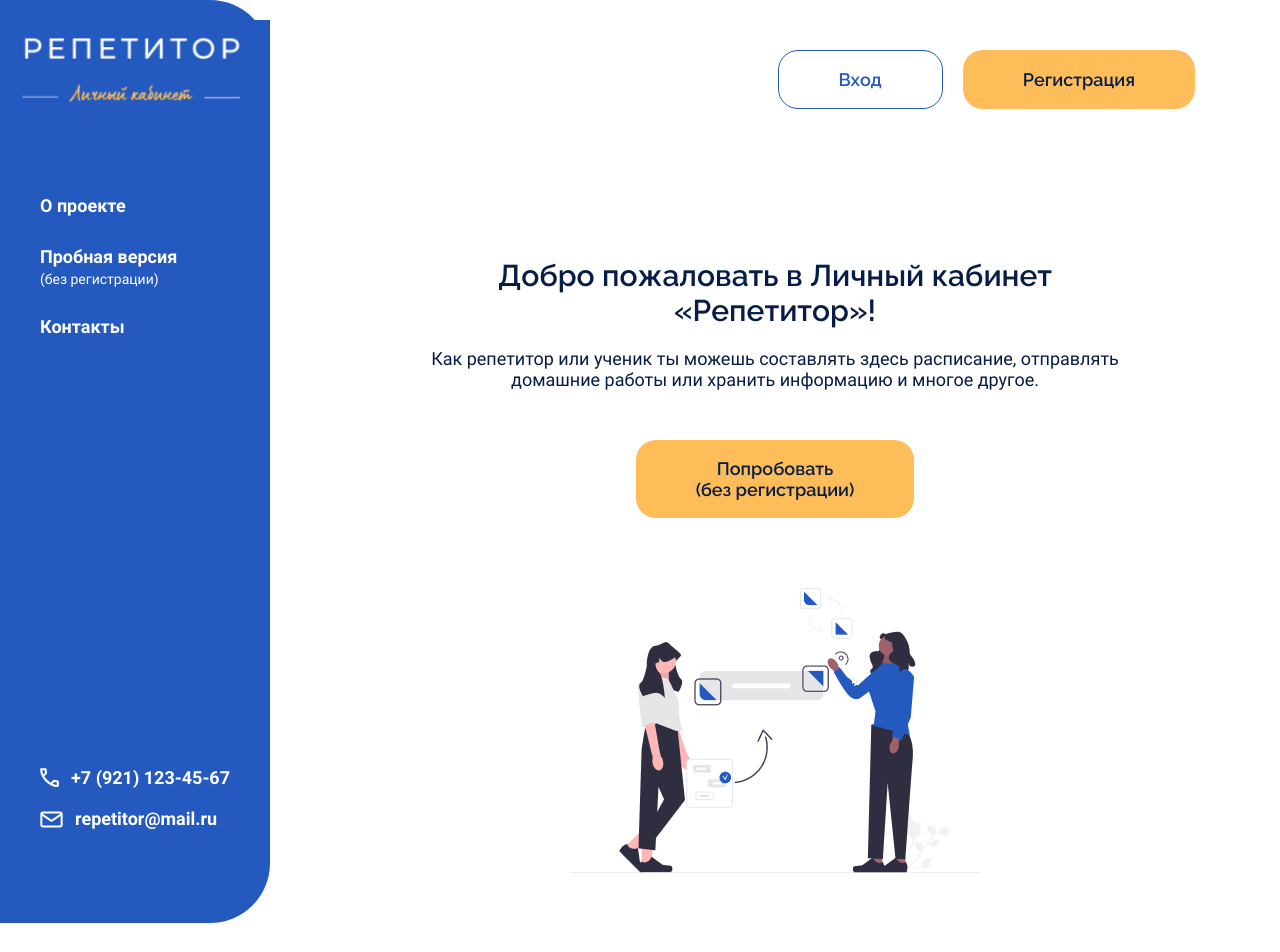
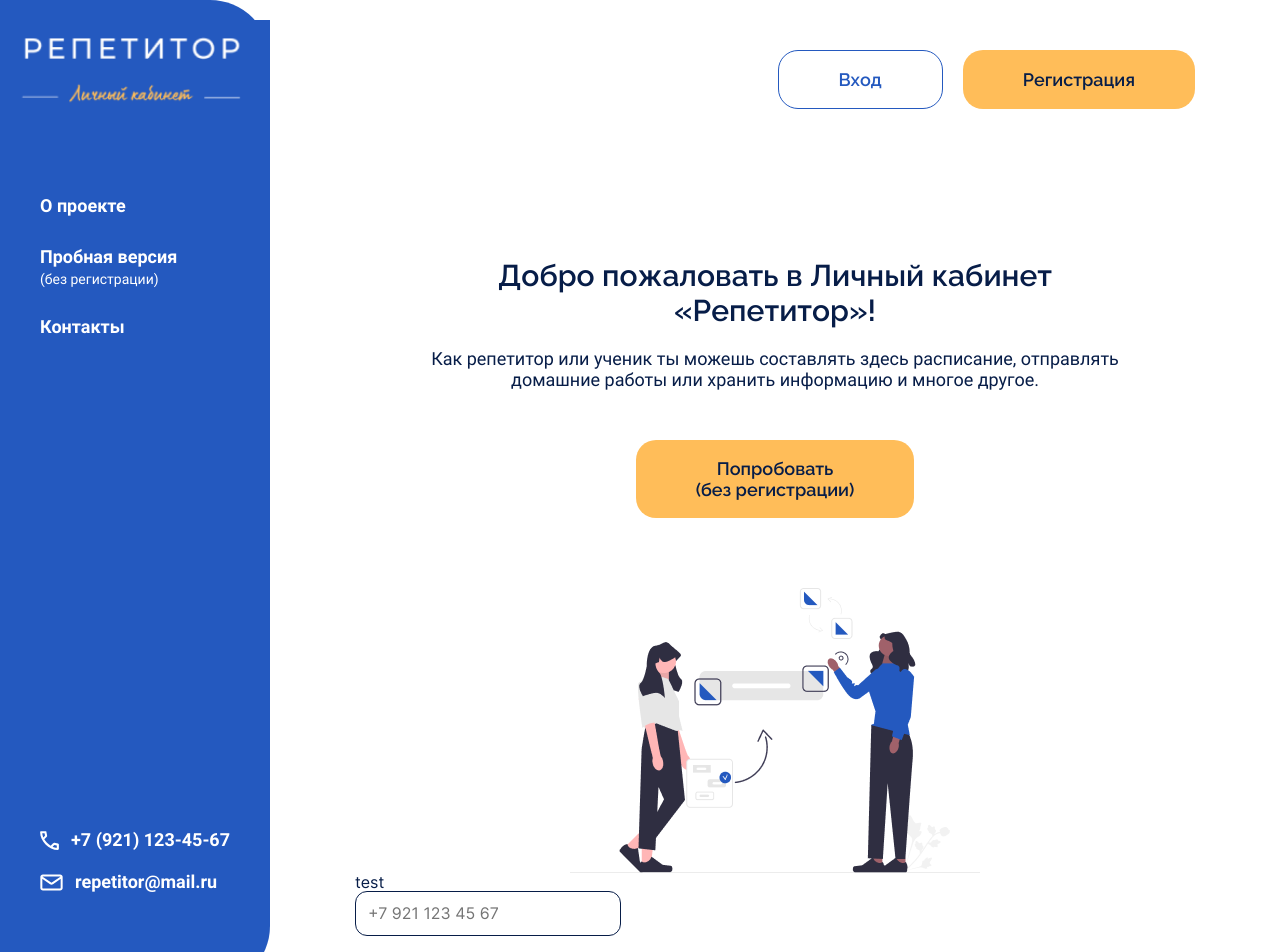
Before and after one commit to TutorOffice/TutorOffice-frontend, a React (Create React App) app: page / in a window 1280 px wide. Shown: the top 952 px of the page. Before the commit the page ends 923 px from the top, so only its background shows below. Built offline with nearby package versions, Linux system fonts and the light colour scheme.

Commit message:
добавил инпут, добавил тип к кнопке

```diff
--- a/src/index.css
+++ b/src/index.css
@@ -16,6 +16,7 @@
   --blue: #2459bf;
   --inactive:#efeeee;
   --white: #ffffff;
+  --grey: #b8bbbf;
 }
 
 body {
--- a/src/pages/mainPage/MainPage.tsx
+++ b/src/pages/mainPage/MainPage.tsx
@@ -1,16 +1,21 @@
 import Layout from '../../components/layout/Layout';
 import s from './MainPage.module.css';
 import mainImage from '../../assets/images/main-image.png';
-import {btnClass, Button} from "../../shared";
+import { btnClass, Button } from '../../shared';
+import Input from '../../shared/ui/input/input';
+import { btnType } from '../../shared/ui/button/button';
 
 const MainPage = () => {
   return (
     <Layout>
       <section className={s.main}>
         <div className={s.main__buttons}>
-          <Button variant={btnClass.ghost}>Вход</Button>
-          <Button variant={btnClass.primary}>Регистрация</Button>
-
+          <Button type={btnType.button} variant={btnClass.ghost}>
+            Вход
+          </Button>
+          <Button type={btnType.button} variant={btnClass.primary}>
+            Регистрация
+          </Button>
         </div>
         <div className={s.main__content}>
           <h1 className={s.main__title}>Добро пожаловать в Личный кабинет «Репетитор»!</h1>
@@ -19,11 +24,14 @@ const MainPage = () => {
             информацию и многое другое.
           </p>
 
-          <Button variant={btnClass.primary}>Попробовать <br/>(без регистрации)</Button>
-
+          <Button type={btnType.button} variant={btnClass.primary}>
+            Попробовать <br />
+            (без регистрации)
+          </Button>
         </div>
         <img className={s.main__image} src={mainImage} alt='Репетитор и ученик' />
       </section>
+      <Input placeholder='+7 921 123 45 67' />
     </Layout>
   );
 };
--- a/src/shared/ui/button/button.module.css
+++ b/src/shared/ui/button/button.module.css
@@ -10,7 +10,11 @@
 }
 .button:disabled {
     background-color: var(--inactive);
+    color: var(--grey);
+    border: 1px solid var(--grey);
+    pointer-events: none;
 }
+
 
 .buttonPrimary {
     background-color: var(--orange);
--- a/src/shared/ui/button/button.tsx
+++ b/src/shared/ui/button/button.tsx
@@ -1,30 +1,37 @@
 import React from 'react';
-import clsx from "clsx";
-import s from './button.module.css'
+import clsx from 'clsx';
+import s from './button.module.css';
 
 export enum btnClass {
-    primary = "primary",
-    ghost = "ghost",
+  primary = 'primary',
+  ghost = 'ghost',
+}
+
+export enum btnType {
+  button = 'button',
+  submit = 'submit',
+  reset = 'reset',
 }
 
 interface ButtonProps {
-    onClick?(): void
-    children: React.ReactNode
-    variant: btnClass
-    isDisabled? :boolean
+  onClick?: () => void;
+  children: React.ReactNode;
+  variant: btnClass;
+  isDisabled?: boolean;
+  type: btnType;
 }
 
-const Button:React.FC<ButtonProps> = ({onClick,children,variant,isDisabled= false}) => {
-    const className = clsx({
-        [s.button] : true,
-        [s.buttonPrimary] : variant === btnClass.primary,
-        [s.buttonGhost] : variant === btnClass.ghost,
-    })
-    return (
-        <button onClick={onClick} className={className}>
-            {children}
-        </button>
-    );
+const Button: React.FC<ButtonProps> = ({ onClick, children, variant, isDisabled = false, type }) => {
+  const className = clsx({
+    [s.button]: true,
+    [s.buttonPrimary]: variant === btnClass.primary && !isDisabled,
+    [s.buttonGhost]: variant === btnClass.ghost && !isDisabled,
+  });
+  return (
+    <button type={type} onClick={onClick} disabled={isDisabled} className={className}>
+      {children}
+    </button>
+  );
 };
 
 export default Button;
--- /dev/null
+++ b/src/shared/ui/input/input.module.css
@@ -0,0 +1,9 @@
+.input {
+    color: var(--black);
+    border: 1px solid var(--black);
+    border-radius: 12px;
+    padding: 12px 0 12px 12px;
+}
+.input[aria-placeholder] {
+    color: var(--grey);
+}
--- /dev/null
+++ b/src/shared/ui/input/input.tsx
@@ -0,0 +1,25 @@
+import React from 'react';
+import clsx from 'clsx';
+import s from './input.module.css';
+
+interface InputProps {
+  onChange?: () => void;
+  isDisabled?: boolean;
+  placeholder?: string;
+}
+
+const Input: React.FC<InputProps> = ({ onChange, isDisabled = false, placeholder = '' }) => {
+  const className = clsx({
+    [s.input]: true,
+  });
+  return (
+    <>
+      <label>
+        <p>test</p>
+      </label>
+      <input placeholder={placeholder} onChange={onChange} disabled={isDisabled} className={className} />
+    </>
+  );
+};
+
+export default Input;
```
